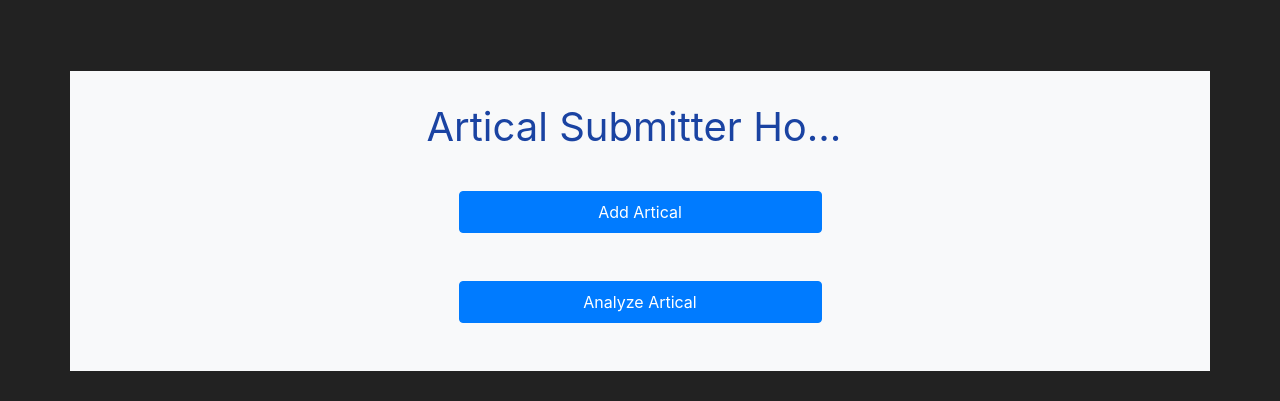
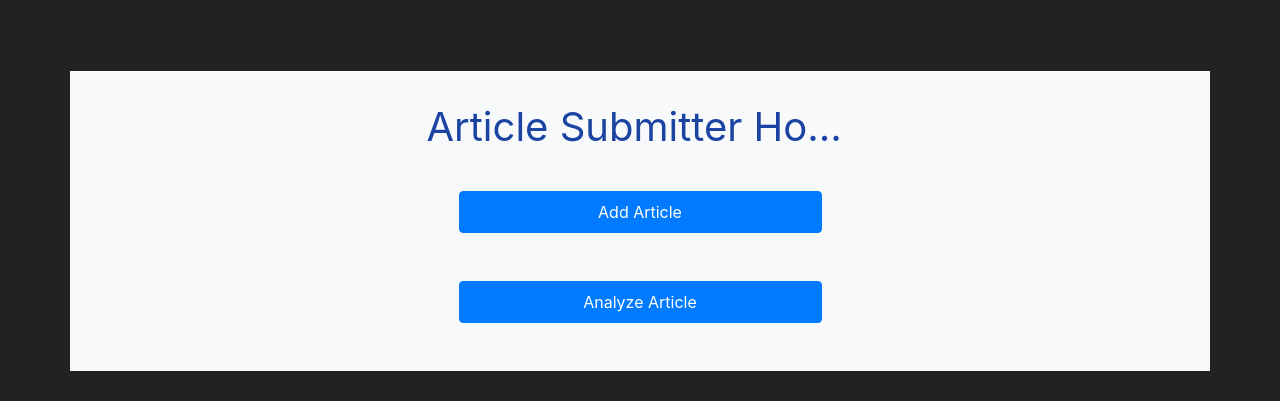
Before and after one commit to mira349/SEEDS, a PHP site: page / in a window 1280 px wide. Shown: the part 235-636 px from the top of the page. Run offline with PHP 8.4, Linux system fonts and the light colour scheme.

Commit message:
rename headings

```diff
--- a/articalSubmitter/index.php
+++ b/articalSubmitter/index.php
@@ -7,16 +7,16 @@
             <div class="container">
                 <div class="row text-white bg-light border-rounded">
                     <div class="col-xl-5 col-lg-6 col-md-8 col-sm-10 mx-auto text-center form p-4">
-                        <h1 class="font-weight-normal py-2 text-truncate text-custom text-left">Artical Submitter
+                        <h1 class="font-weight-normal py-2 text-truncate text-custom text-left">Article Submitter
                             Home Page</h1>
 
                         <div class="px-2">
                             <div class="row">
                                 <div class="col-12">
-                                    <a class="nav-link btn btn-primary m-4" href="add.php">Add Artical</a>
+                                    <a class="nav-link btn btn-primary m-4" href="add.php">Add Article</a>
                                 </div>
                                 <div class="col-12">
-                                    <a class="nav-link btn btn-primary m-4" href="analyze.php">Analyze Artical</a>
+                                    <a class="nav-link btn btn-primary m-4" href="analyze.php">Analyze Article</a>
                                 </div>
                             </div>
                         </div>
--- a/articalSubmitter/search.php
+++ b/articalSubmitter/search.php
@@ -10,7 +10,7 @@
             <div class="container">
                 <div class="row text-white">
                     <div class="col-xl-10 col-lg-10 col-md-10 col-sm-12 mx-auto text-center form p-4">
-                        <h1 class="font-weight-normal py-2 text-truncate text-custom text-left">Search artical</h1>
+                        <h1 class="font-weight-normal py-2 text-truncate text-custom text-left">Search Article</h1>
                         <div class="px-2">
                             <form action="#" class="justify-content-center text-custom" method="GET">
                                 <div class="row form-group">
```
